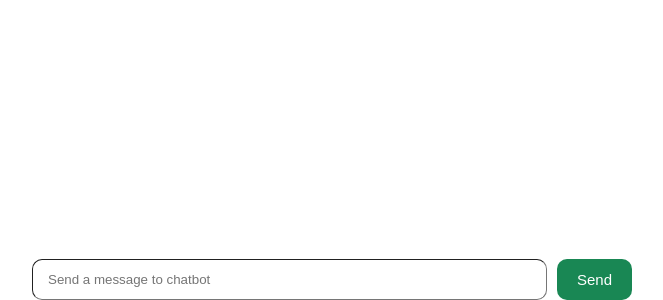
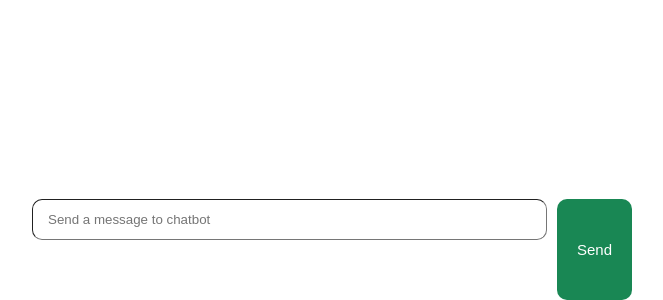
Before and after one commit to hacker101-bot/chatbot, a React (Vite) app: page / in a window 1280 px wide. Shown: the part 500-800 px from the top of the page, without its empty margins (308-971 px from the left). Built offline with nearby package versions, Linux system fonts and the light colour scheme.

Commit message:
updated the App.css

```diff
--- a/src/App.css
+++ b/src/App.css
@@ -21,6 +21,7 @@ body{
     border-radius: 10px;
     border-width: 1px;
     flex-grow: 1;
+    margin-bottom: 60px;
 }
 .chat-input-container{
     display: flex;
@@ -58,4 +59,5 @@ body{
 }
 .chat-messages-container{
     flex-grow: 1;
+    margin-top: 20px;
 }
```
